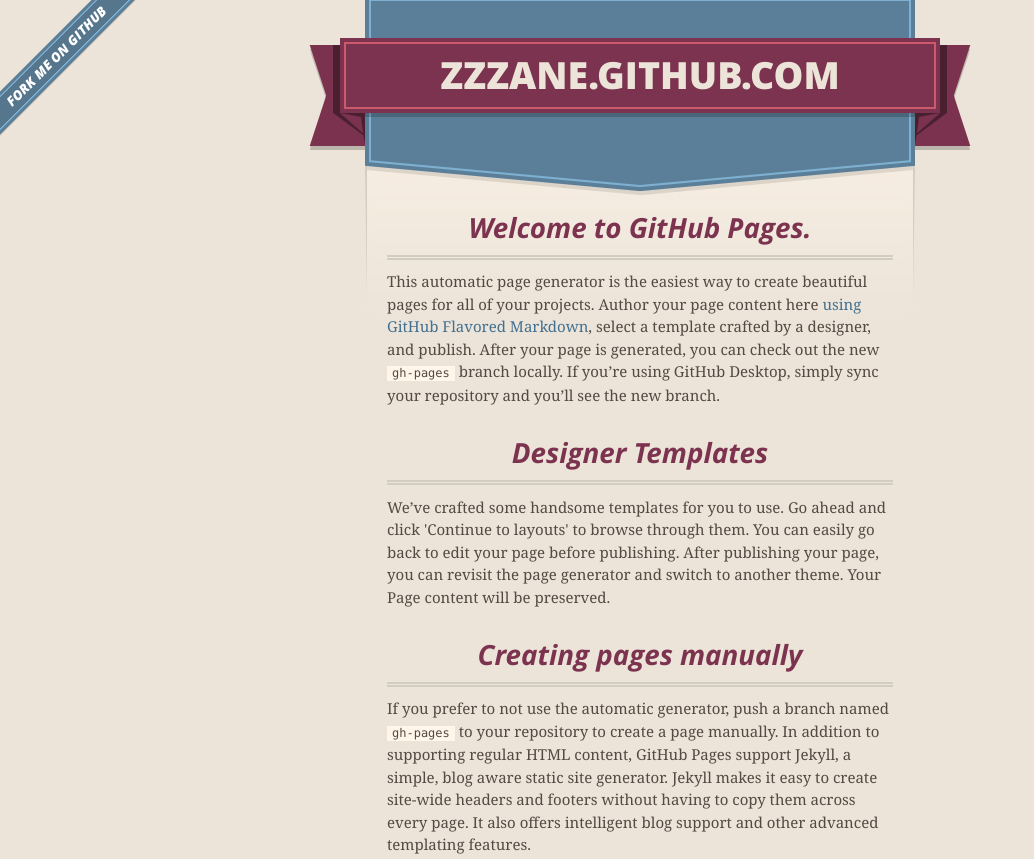
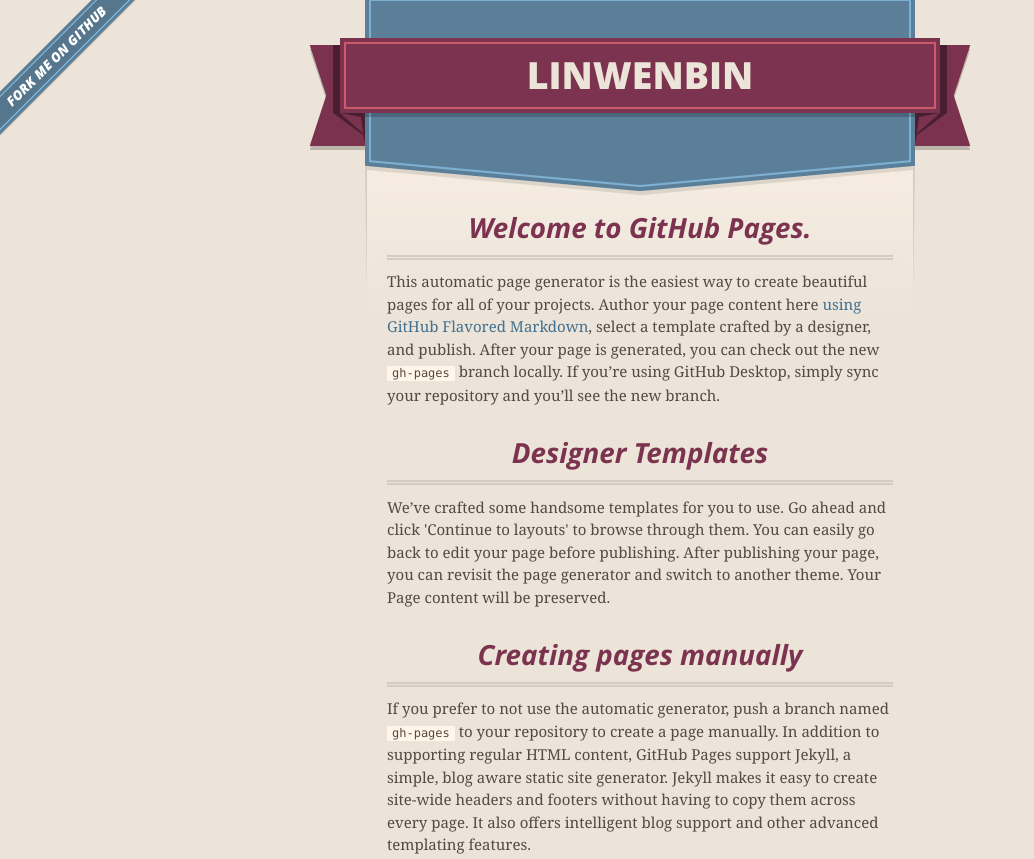
Before and after one commit to Zzzane/zzzane.github.com, a plain HTML site: page index.html in a window 1280 px wide. Shown: the top 859 px of the page, without its empty margins (0-1034 px from the left). Drawn offline with nearby package versions, Linux system fonts and the light colour scheme.

Commit message:
linwenbin

```diff
--- a/index.html
+++ b/index.html
@@ -27,7 +27,7 @@
       <header>
         <span class="ribbon-outer">
           <span class="ribbon-inner">
-            <h1>Zzzane.GitHub.com</h1>
+            <h1>linwenbin</h1>
             <h2></h2>
           </span>
           <span class="left-tail"></span>
```
